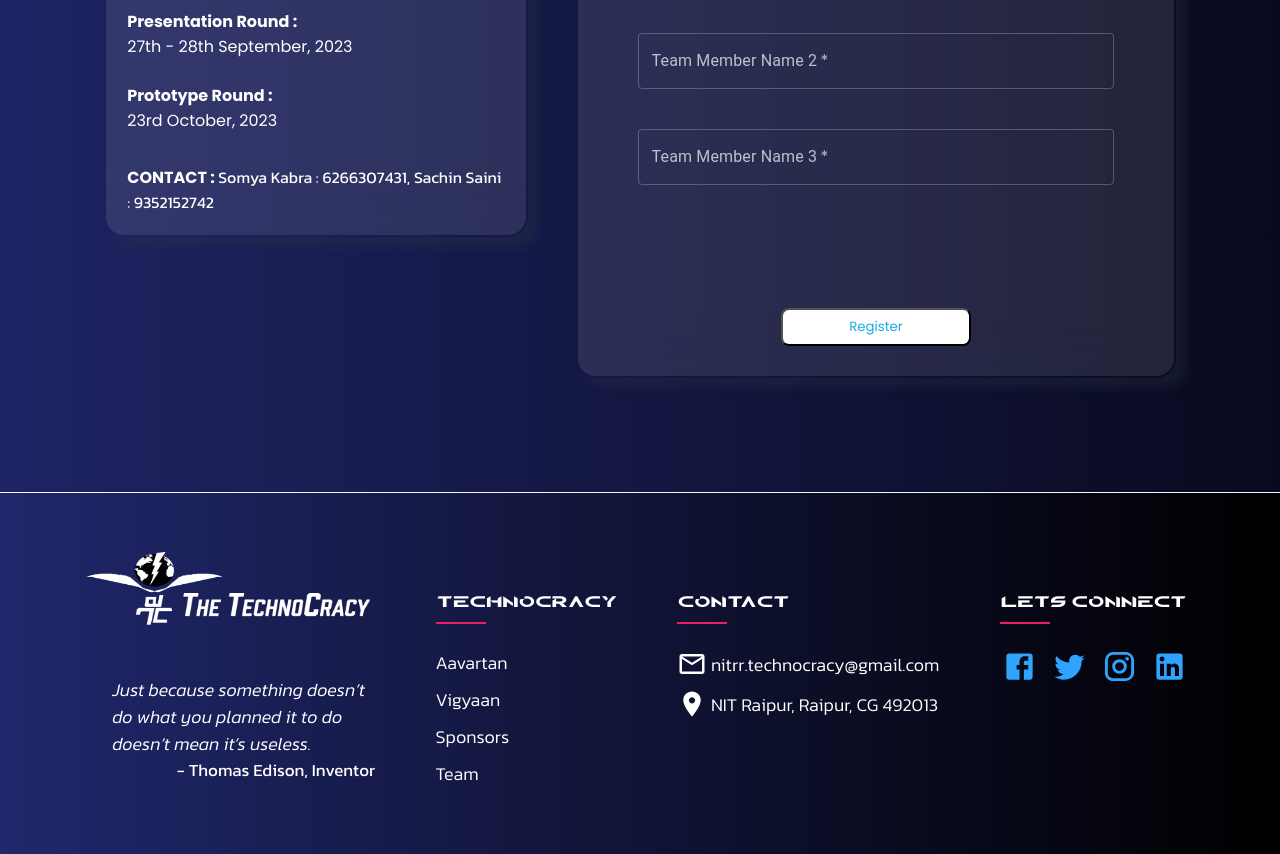
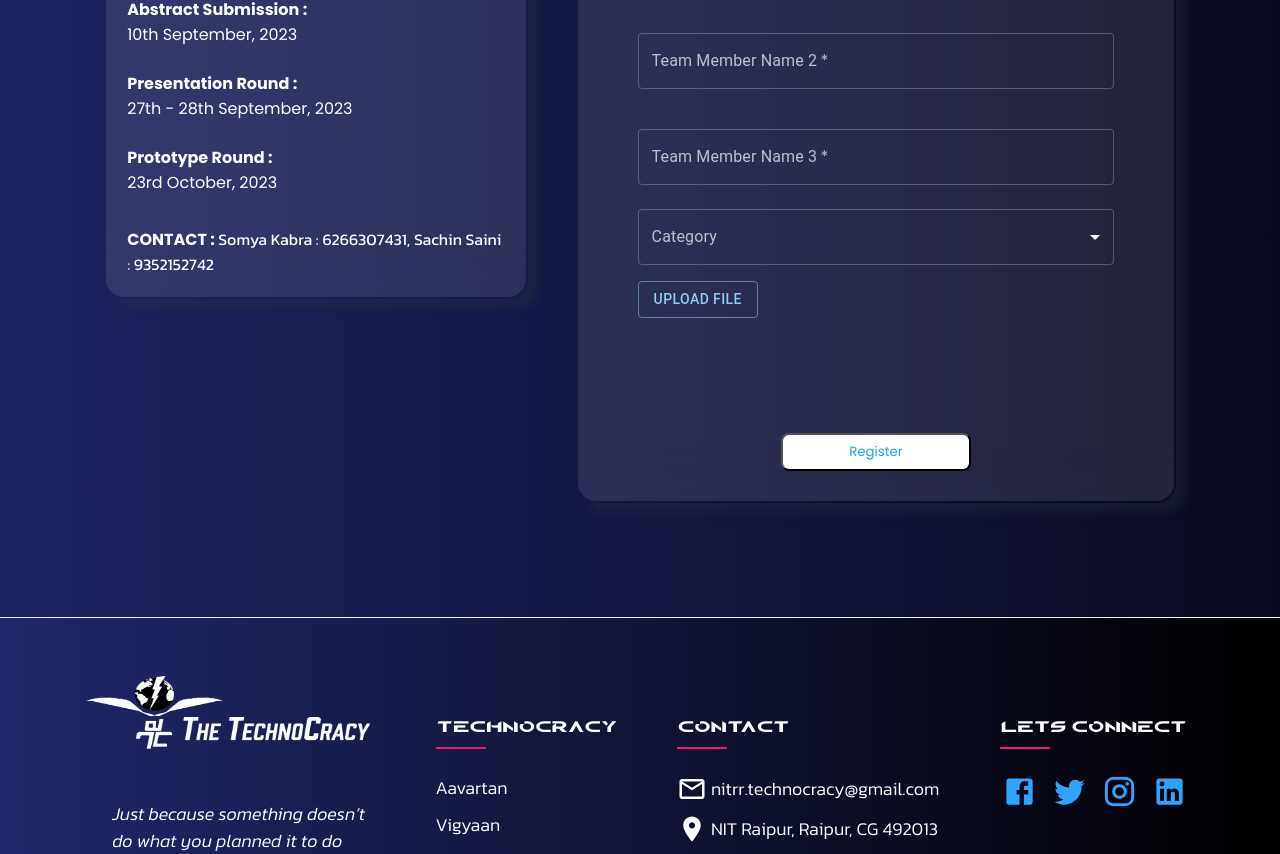
Before and after one commit to Team-Technocracy/TC-Frontend-aug, a React (Create React App) app: page /register/vigyaan in a window 1280 px wide. Shown: the part 781-1635 px from the top of the page. Built offline with nearby package versions, Linux system fonts and the light colour scheme; what web3.storage would draw is missing.

Commit message:
added ps choosing option and file upload

```diff
--- a/src/components/Forms/Registration/Vigyaan/VigyaanForm.jsx
+++ b/src/components/Forms/Registration/Vigyaan/VigyaanForm.jsx
@@ -1,31 +1,64 @@
 import React from "react";
-import urls from '../../../../urls.json'
+import urls from "../../../../urls.json";
 import { Formik } from "formik";
 import { useState } from "react";
 import styles from "../Styles/styles.module.css";
-import Navbar from '../../../Home/Navbar-new/Navbar'
-import { ThemeProvider, createTheme } from '@mui/material/styles';
-import { Container, TextField, Grid, useThemeProps, Alert } from "@mui/material";
+import Navbar from "../../../Home/Navbar-new/Navbar";
+import { ThemeProvider, createTheme } from "@mui/material/styles";
+import { Button } from "@mui/material";
+
+import {
+  Container,
+  TextField,
+  Grid,
+  useThemeProps,
+  Alert,
+} from "@mui/material";
+import { Select, MenuItem, FormControl, InputLabel } from "@mui/material";
 import { useParams } from "react-router-dom";
 import axios from "axios";
 import { NavLink } from "react-router-dom";
-import img from '../../../../assets/images/leftArrow.png'
-import useFullPageLoader from '../../../utils/useFullPageLoader';
+import img from "../../../../assets/images/leftArrow.png";
+import useFullPageLoader from "../../../utils/useFullPageLoader";
 import { toast } from "react-toastify";
 const darkTheme = createTheme({
   palette: {
-		mode: 'dark',
+    mode: "dark",
   },
 });
 
-const backend = urls.backend
+const backend = urls.backend;
+
+const categories = ["A", "B", "C", "D", "E"];
+const subcategories = {
+  A: ["A1", "A2", "A3"],
+  B: ["B1", "B2", "B3"],
+  C: ["C1", "C2", "C3"],
+  D: ["D1", "D2", "D3"],
+  E: ["E1", "E2", "E3"],
+};
 
 function VigyaanForm() {
   const [loader, showLoader, hideLoader] = useFullPageLoader();
   const [alert0, setErrorAlert] = useState(false);
   const [alert1, setAlert] = useState(false);
-	const [alertContent0, setErrorAlertContent] = useState('');
-	const [alertContent1, setSuccessAlertContent] = useState('');
+  const [alertContent0, setErrorAlertContent] = useState("");
+  const [alertContent1, setSuccessAlertContent] = useState("");
+  const [selectedCategory, setSelectedCategory] = useState("");
+  const [selectedSubcategory, setSelectedSubcategory] = useState("");
+
+  const [uploadedFileName, setUploadedFileName] = useState("");
+
+  function handleFileChange(file) {
+    // Handle the selected file here
+    console.log("Selected file:", file);
+    if (file) {
+      setUploadedFileName(file.name);
+    } else {
+      setUploadedFileName("");
+    }
+  }
+
   const { id } = useParams();
   // data of event
 
@@ -39,42 +72,51 @@ function VigyaanForm() {
   // });
 
   const [form, set] = useState({
-		"Team_name": "",
-		"Leader_name": "",
-		"Leader_email": "",
-		"Leader_whatsapp": "",
-		"Leader_college": "",
-		"Leader_branch": "",
-		"YOS": "",
-		"Member2": "",
-		"Member3": "",
+    Team_name: "",
+    Leader_name: "",
+    Leader_email: "",
+    Leader_whatsapp: "",
+    Leader_college: "",
+    Leader_branch: "",
+    YOS: "",
+    Member2: "",
+    Member3: "",
   });
 
   function handle(e) {
-		const newData = { ...form }
-		newData[e.target.name] = e.target.value
-		set(newData)
+    const newData = { ...form };
+    newData[e.target.name] = e.target.value;
+    set(newData);
   }
 
   async function submit() {
     showLoader();
-		if (form.Team_name !== "" && form.Leader_name !== "" && form.Leader_email !== "" && form.Leader_whatsapp !== "" && form.Leader_college !== "" && form.YOS !== "" && form.Leader_branch !== "" && form.Member3 !== "" && form.Member2 !== "") {
+    if (
+      form.Team_name !== "" &&
+      form.Leader_name !== "" &&
+      form.Leader_email !== "" &&
+      form.Leader_whatsapp !== "" &&
+      form.Leader_college !== "" &&
+      form.YOS !== "" &&
+      form.Leader_branch !== "" &&
+      form.Member3 !== "" &&
+      form.Member2 !== ""
+    ) {
       try {
         const response = await axios.post(`${backend}/vigyanReg`, form, {
           headers: {
-						'Content-Type': 'application/json'
-					}
+            "Content-Type": "application/json",
+          },
         });
-				const res = response.data
-				alert(res.message)
-			}
-			catch (err) {
-				console.log(err)
-				alert("An error occurred")
+        const res = response.data;
+        alert(res.message);
+      } catch (err) {
+        console.log(err);
+        alert("An error occurred");
       }
     } else {
       hideLoader();
-			setErrorAlertContent('Fill the required details!!!');
+      setErrorAlertContent("Fill the required details!!!");
       setErrorAlert(true);
       setAlert(false);
     }
@@ -92,19 +134,30 @@ function VigyaanForm() {
     <>
       <Navbar />
       <ThemeProvider className={styles} theme={darkTheme}>
-
         <div className={styles.container}>
-
           <Container>
             <div className={styles.goback}>
-							<NavLink to="/events"><img src={img} alt="" /></NavLink>
+              <NavLink to="/events">
+                <img src={img} alt="" />
+              </NavLink>
             </div>
             <div className={styles.description}>
               <div>
                 <h3 className={styles.event_title}>Vigyaan</h3>
-								<p className={styles.event_description}>Greetings once again to the highly anticipated Science exhibition - VIGYAAN, the flagship event of AAVARTAN'23-24! 🚀 Team Technocracy is thrilled to extend a hearty invitation to all the brilliant intellects spanning diverse dimensions. We beckon you to grace the stage with your inventive concepts, innovations, and masterpieces. 🌠
+                <p className={styles.event_description}>
+                  Greetings once again to the highly anticipated Science
+                  exhibition - VIGYAAN, the flagship event of AAVARTAN'23-24! 🚀
+                  Team Technocracy is thrilled to extend a hearty invitation to
+                  all the brilliant intellects spanning diverse dimensions. We
+                  beckon you to grace the stage with your inventive concepts,
+                  innovations, and masterpieces. 🌠
                 </p>
-								<p className={styles.event_more}>🧠 Get ready to seize this opportunity as we embark on a journey to unravel the mysteries of the future. Come, join us in embracing the realm of Vigyaan. The captivating Problem Statements for Vigyaan will soon be unveiled, and we eagerly invite you all to delve into them.
+                <p className={styles.event_more}>
+                  🧠 Get ready to seize this opportunity as we embark on a
+                  journey to unravel the mysteries of the future. Come, join us
+                  in embracing the realm of Vigyaan. The captivating Problem
+                  Statements for Vigyaan will soon be unveiled, and we eagerly
+                  invite you all to delve into them.
                 </p>
                 <p className={styles.event_materials}>
                   <b>Abstract Submission :</b>
@@ -125,17 +178,34 @@ function VigyaanForm() {
                 {/* <p className={styles.event_location}><b>LOCATION : </b>Left Garden</p>
 							<p className={styles.event_time}><b>TIME : </b>9:30 AM- 11:30 AM</p>
 							<p className={styles.event_time}><b>DATE : </b>04.02.2023</p> */}
-								<p className={styles.event_time}><b>CONTACT : </b>Somya Kabra : 6266307431, Sachin Saini : 9352152742</p>
+                <p className={styles.event_time}>
+                  <b>CONTACT : </b>Somya Kabra : 6266307431, Sachin Saini :
+                  9352152742
+                </p>
               </div>
             </div>
           </Container>
           <Container>
-						<div className={`${styles.registration} ${styles.registration_wrapper}`}>
+            <div
+              className={`${styles.registration} ${styles.registration_wrapper}`}
+            >
               {/* <h2 className={styles.heading}>Registration Closed</h2> */}
-							<Formik initialValues={{ Team_name: "", team_Leader_name: "", college: "", full_name_1: "", number_1: "", full_name_2: "", number_2: "", full_name_3: "", number_3: "" }}>
-								<form className={styles.form} >
+              <Formik
+                initialValues={{
+                  Team_name: "",
+                  team_Leader_name: "",
+                  college: "",
+                  full_name_1: "",
+                  number_1: "",
+                  full_name_2: "",
+                  number_2: "",
+                  full_name_3: "",
+                  number_3: "",
+                }}
+              >
+                <form className={styles.form}>
                   <Grid container spacing={2}>
-										<Grid item xs={12} >
+                    <Grid item xs={12}>
                       <TextField
                         margin="normal"
                         required
@@ -145,8 +215,7 @@ function VigyaanForm() {
                         label="Team Name"
                         variant="outlined"
                         autoFocus
-
-												autoComplete='off'
+                        autoComplete="off"
                         onKeyUp={(e) => handle(e)}
                       />
                     </Grid>
@@ -159,11 +228,11 @@ function VigyaanForm() {
                         name="Leader_name"
                         label="Team Leader's Name"
                         variant="outlined"
-												autoComplete='off'
+                        autoComplete="off"
                         onKeyUp={(e) => handle(e)}
                       />
                     </Grid>
-										<Grid item xs={12} >
+                    <Grid item xs={12}>
                       <TextField
                         margin="normal"
                         required
@@ -173,12 +242,10 @@ function VigyaanForm() {
                         name="Leader_email"
                         autoComplete="email"
                         variant="outlined"
-
                         onKeyUp={(e) => handle(e)}
-
                       />
                     </Grid>
-										<Grid item xs={12} >
+                    <Grid item xs={12}>
                       <TextField
                         margin="normal"
                         required
@@ -187,10 +254,8 @@ function VigyaanForm() {
                         name="Leader_whatsapp"
                         label="Leader's WhatsApp No"
                         variant="outlined"
-
-												autoComplete='off'
+                        autoComplete="off"
                         onKeyUp={(e) => handle(e)}
-
                       />
                     </Grid>
                     <Grid item xs={12}>
@@ -202,7 +267,7 @@ function VigyaanForm() {
                         name="Leader_college"
                         label="Leader's College Name"
                         variant="outlined"
-												autoComplete='off'
+                        autoComplete="off"
                         onKeyUp={(e) => handle(e)}
                       />
                     </Grid>
@@ -215,7 +280,7 @@ function VigyaanForm() {
                         name="Leader_branch"
                         label="Branch"
                         variant="outlined"
-												autoComplete='off'
+                        autoComplete="off"
                         onKeyUp={(e) => handle(e)}
                       />
                     </Grid>
@@ -228,7 +293,7 @@ function VigyaanForm() {
                         name="YOS"
                         label="Year"
                         variant="outlined"
-												autoComplete='off'
+                        autoComplete="off"
                         onKeyUp={(e) => handle(e)}
                       />
                     </Grid>
@@ -242,7 +307,7 @@ function VigyaanForm() {
                         required
                         fullWidth
                         variant="outlined"
-												autoComplete='none'
+                        autoComplete="none"
                         onKeyUp={(e) => handle(e)}
                       />
                     </Grid>
@@ -256,23 +321,105 @@ function VigyaanForm() {
                         required
                         fullWidth
                         variant="outlined"
-												autoComplete='none'
+                        autoComplete="none"
                         onKeyUp={(e) => handle(e)}
                       />
                     </Grid>
+                    <Grid item xs={12}>
+                      <FormControl fullWidth variant="outlined">
+                        <InputLabel id="category-label">Category</InputLabel>
+                        <Select
+                          labelId="category-label"
+                          id="category"
+                          name="category"
+                          label="Category"
+                          value={selectedCategory}
+                          onChange={(e) => {
+                            setSelectedCategory(e.target.value);
+                            setSelectedSubcategory(""); // Reset subcategory when changing category
+                          }}
+                        >
+                          {categories.map((category) => (
+                            <MenuItem key={category} value={category}>
+                              {category}
+                            </MenuItem>
+                          ))}
+                        </Select>
+                      </FormControl>
+                    </Grid>
+                    {selectedCategory && (
+                      <Grid item xs={12}>
+                        <FormControl fullWidth variant="outlined">
+                          <InputLabel id="subcategory-label">
+                            Subcategory
+                          </InputLabel>
+                          <Select
+                            labelId="subcategory-label"
+                            id="subcategory"
+                            name="subcategory"
+                            label="Subcategory"
+                            value={selectedSubcategory}
+                            onChange={(e) =>
+                              setSelectedSubcategory(e.target.value)
+                            }
+                          >
+                            {subcategories[selectedCategory].map(
+                              (subcategory) => (
+                                <MenuItem key={subcategory} value={subcategory}>
+                                  {subcategory}
+                                </MenuItem>
+                              )
+                            )}
+                          </Select>
+                        </FormControl>
+                      </Grid>
+                    )}
+                    <Grid item xs={12}>
+                      <input
+                        accept="image/*"
+                        style={{ display: "none" }}
+                        id="file-input"
+                        type="file"
+                        onChange={(e) => handleFileChange(e.target.files[0])}
+                      />
+                      <label htmlFor="file-input">
+                        <Button variant="outlined" component="span">
+                          Upload File
+                        </Button>
+                      </label>
+                      {uploadedFileName && (
+                        <p>Uploaded File: {uploadedFileName}</p>
+                      )}
+                    </Grid>
                   </Grid>
                   <br></br>
-									{alert0 ? <Alert variant="outlined" severity='error'>{alertContent0}</Alert> : <></>}
+                  {alert0 ? (
+                    <Alert variant="outlined" severity="error">
+                      {alertContent0}
+                    </Alert>
+                  ) : (
+                    <></>
+                  )}
                   <br></br>
-									{alert1 ? <Alert variant="outlined" severity='success'>{alertContent1}</Alert> : <></>}
+                  {alert1 ? (
+                    <Alert variant="outlined" severity="success">
+                      {alertContent1}
+                    </Alert>
+                  ) : (
+                    <></>
+                  )}
                   <br></br>
-									<button type="button" className={styles.registration_button} onClick={submit} >Register</button>
+                  <button
+                    type="button"
+                    className={styles.registration_button}
+                    onClick={submit}
+                  >
+                    Register
+                  </button>
                 </form>
               </Formik>
-
             </div>
           </Container>
-
         </div>
       </ThemeProvider>
     </>
```
Lines whose indentation alone changed are shown as unchanged.
